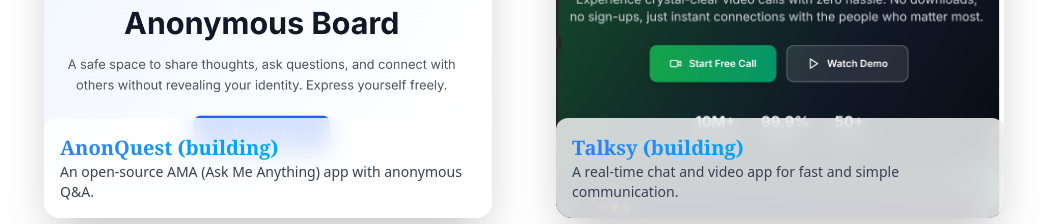
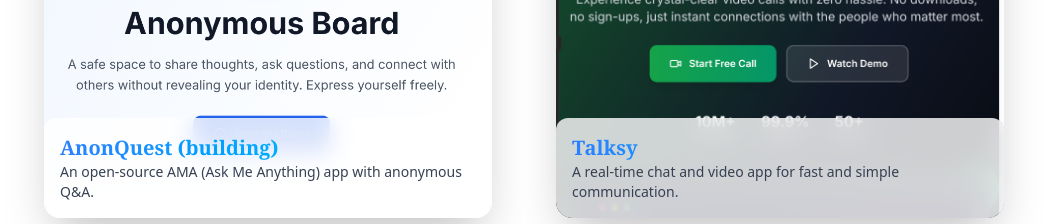
Before and after one commit to rajscriptsGH/Portfolio, a Next.js app: page / in a window 1280 px wide. Shown: the part 1740-1964 px from the top of the page, without its empty margins (156-1200 px from the left). Built offline with nearby package versions, Linux system fonts and the light colour scheme; a web font is replaced by a local one.

Commit message:
talksy live link added

```diff
--- a/src/components/FeaturedProjects.tsx
+++ b/src/components/FeaturedProjects.tsx
@@ -30,12 +30,12 @@
             demo: "https://anonquest.vercel.app",
         },
         {
-            title: "Talksy (building)",
+            title: "Talksy",
             img: "/talksyChat.png",
             desc: "A real-time chat and video app for fast and simple communication.",
-            tech: ["React", "Node.js", "MongoDB", "Express", "Tailwind", "Socket.io", "Stream"],
+            tech: ["React", "Node.js", "MongoDB", "Express", "Tailwind", "Stream"],
             github: "https://github.com/rajscriptsGH/Talksy",
-            demo: "https://talksy.vercel.app",
+            demo: "https://talksy-jwl9.onrender.com",
         },
     ]
 
```
